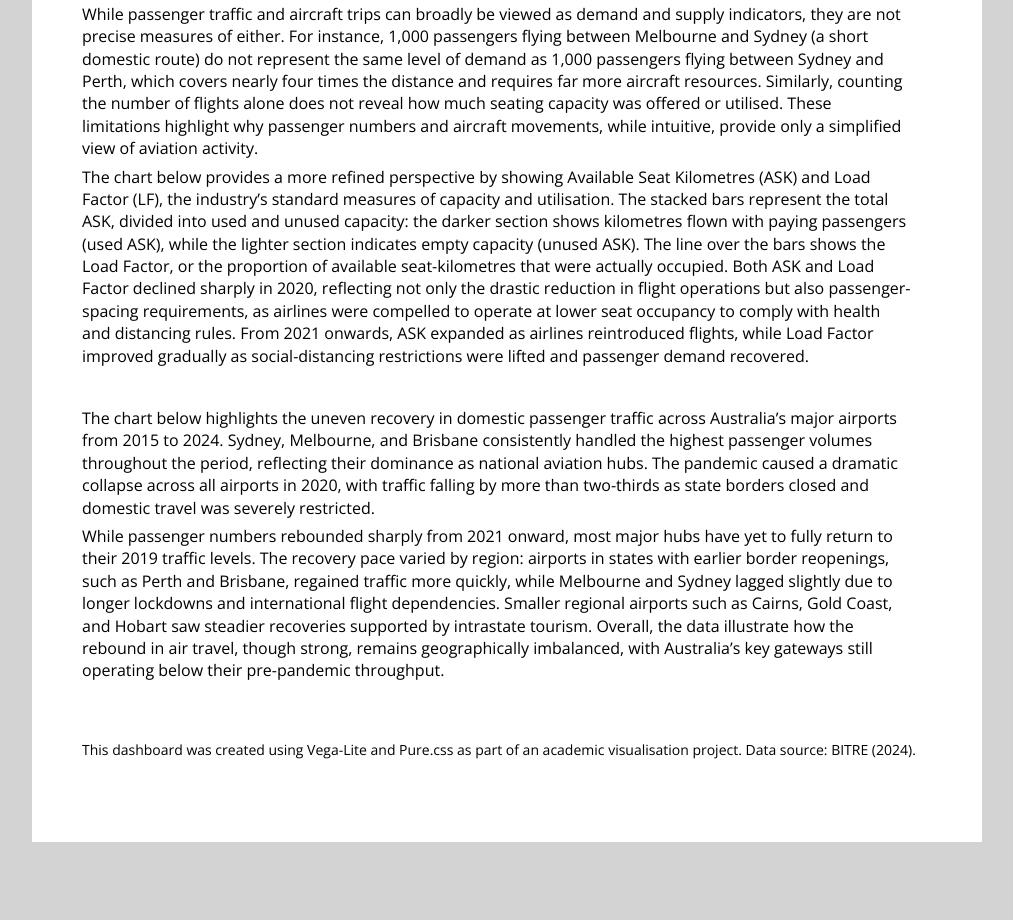
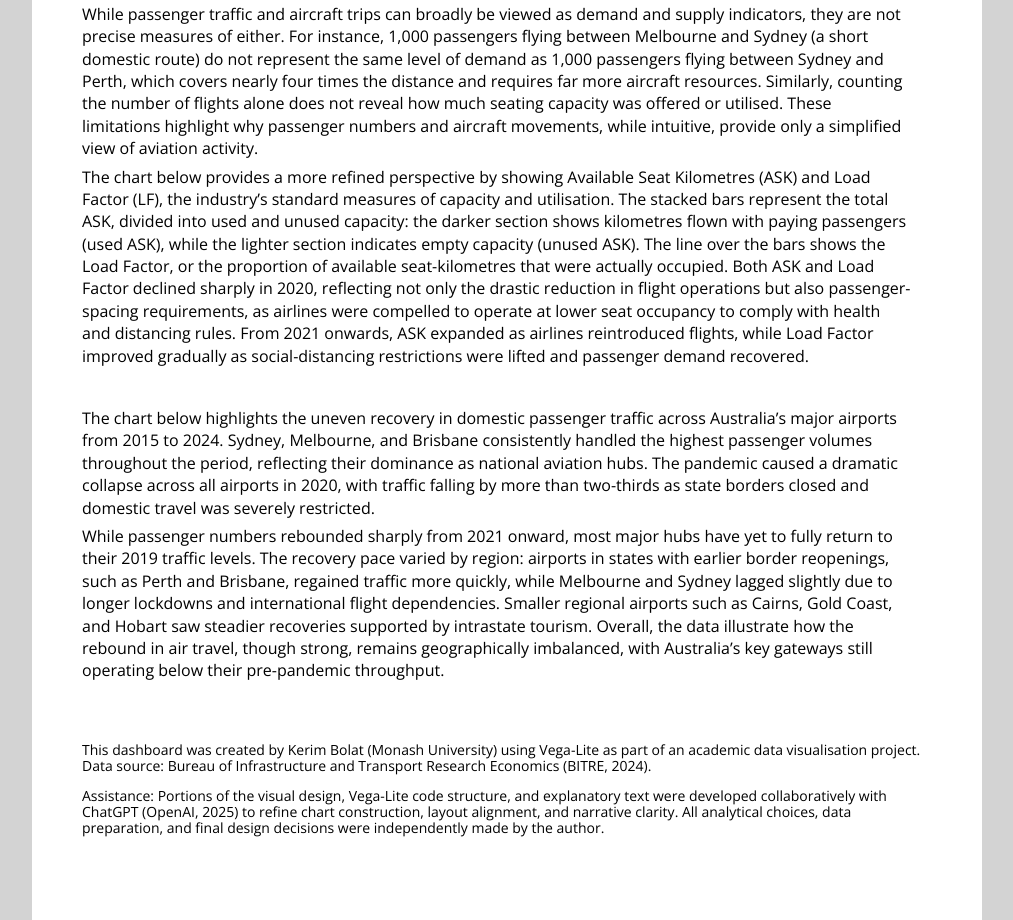
Before and after one commit to kbol0005-sketch/3179, a plain HTML site: page assignment2/index.html in a window 1280 px wide. Shown: the part 962-1882 px from the top of the page, without its empty margins (133-1146 px from the left). Before the commit the page ends 1804 px from the top, so only its background shows below. Drawn offline with nearby package versions, Linux system fonts and the light colour scheme; a script that the page names is missing.

Commit message:
Add files via upload

```diff
--- a/assignment2/index.html
+++ b/assignment2/index.html
@@ -104,8 +104,17 @@
     <!-- Footer -->
     <div class="pure-g">
       <div class="pure-u-1 small-font">
-        <p>This dashboard was created using Vega-Lite and Pure.css as part of an academic visualisation project. Data
-          source: BITRE (2024).</p>
+        <p>
+          This dashboard was created by Kerim Bolat (Monash University) using
+          Vega-Lite as part of an academic data visualisation project.
+          Data source: Bureau of Infrastructure and Transport Research Economics (BITRE, 2024).
+        </p>
+        <p>
+          Assistance: Portions of the visual design, Vega-Lite code structure, and explanatory
+          text were developed collaboratively with ChatGPT (OpenAI, 2025) to refine
+          chart construction, layout alignment, and narrative clarity. All analytical choices, data
+          preparation, and final design decisions were independently made by the author.
+        </p>
       </div>
     </div>
 
```
